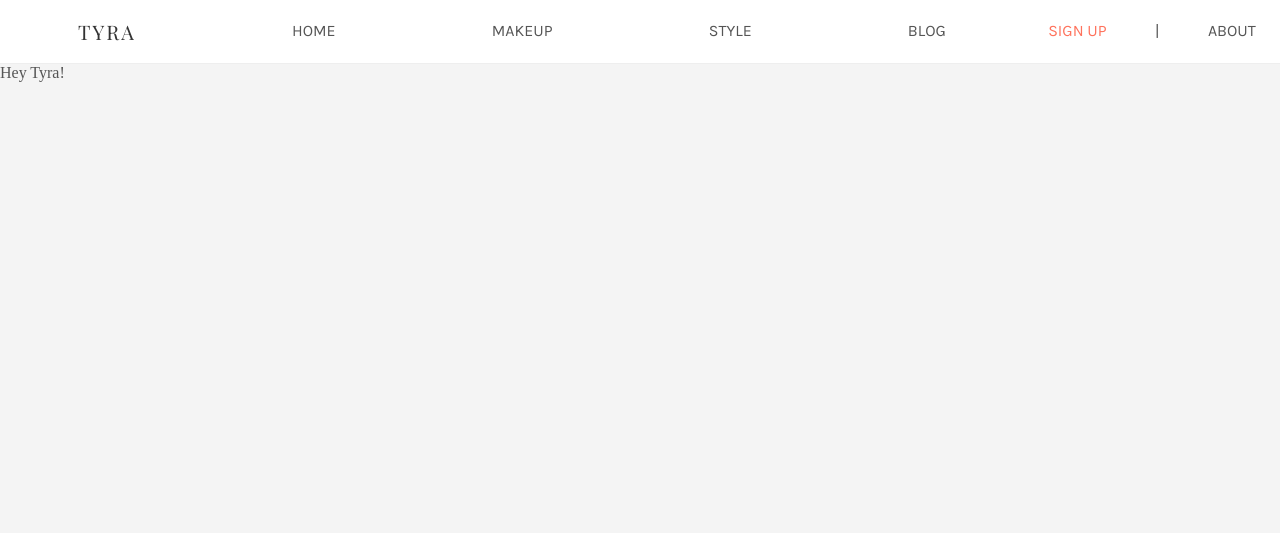
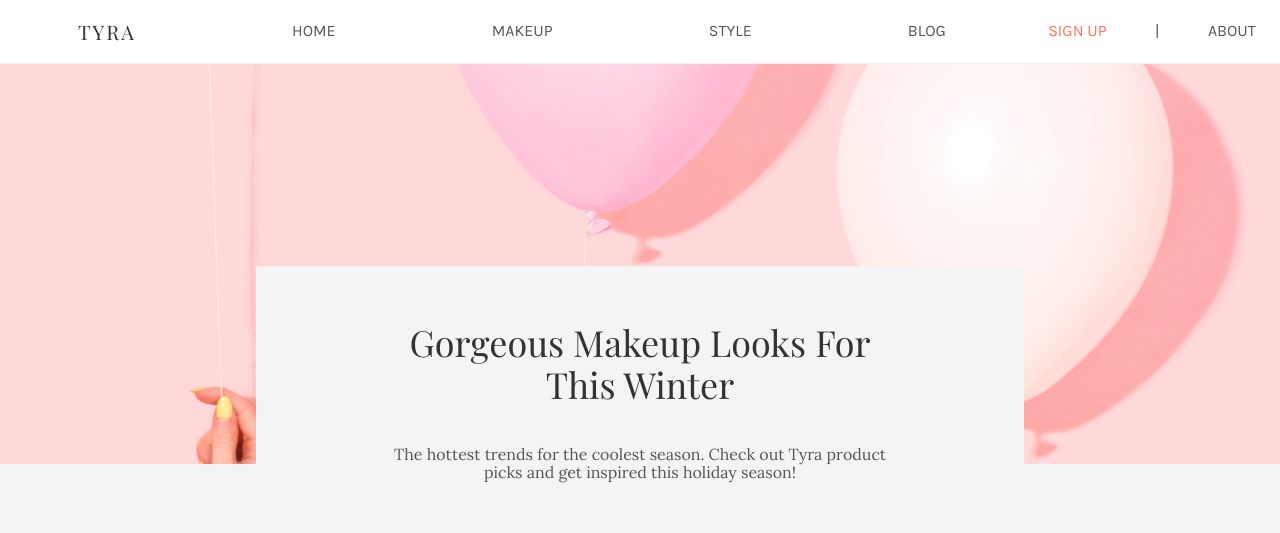
Before and after one commit to madelyneriksen/gatsby-starter-tyra, a Gatsby site: page / in a window 1280 px wide. Built offline with nearby package versions, Linux system fonts and the light colour scheme; Gatsby itself is replaced by a stand-in of ours.

Commit message:
Added sketch of new homepage hero unit.

```diff
--- a/content/posts/my-post.md
+++ b/content/posts/my-post.md
@@ -7,7 +7,7 @@ category: "makeup"
 date: "2018-01-01"
 slug: "/post"
 postImage: "./img/balloons.jpg"
-metaDescription: ""
+metaDescription: "The hottest trends for the coolest season. Check out Tyra product picks and get inspired this holiday season!"
 
 ---
 
--- a/src/common/styles/custom.tachyons.css
+++ b/src/common/styles/custom.tachyons.css
@@ -9,3 +9,9 @@
 .display {
   font-family: "Playfair Display", serif;
 }
+
+@media screen and (min-width: 60em) {
+  .tl-75-l {
+    transform: translateY(-75%);
+  }
+}
--- /dev/null
+++ b/src/homepage/components/hero.js
@@ -0,0 +1,18 @@
+import React from "react"
+import Img from 'gatsby-image';
+import '../../common/styles/custom.tachyons.css'
+import 'tachyons';
+
+export default (props) => (
+  <React.Fragment>
+    <Img
+      className="w-100 vh-50 mw9 center"
+      fluid={props.image}
+      alt={props.description} />
+    <div
+      className="h-auto bg-near-white mw7 w-100 flex flex-column items-center justify-center pv4 ph2 center tl-75-l">
+      <h1 className="fw1 display dark-gray db tc w-100 mw6 f3 f2-ns">{props.title}</h1>
+      <p className="serif mw6 tc f5 dn dib-l">{props.description}</p>
+    </div>
+  </React.Fragment>
+)
--- a/src/pages/index.js
+++ b/src/pages/index.js
@@ -1,8 +1,38 @@
 import React from "react"
 import Layout from '../common/layouts';
+import { graphql } from 'gatsby';
+import Hero from '../homepage/components/hero';
 
-export default () => (
-  <Layout>
-    <div>Hey Tyra!</div>
-  </Layout>
-)
+export default ({ data }) => {
+  const post = data.post.edges[0].node;
+  return (
+    <Layout>
+      <Hero
+        title={post.frontmatter.title}
+        image={post.frontmatter.postImage.childImageSharp.fluid}
+        description={post.frontmatter.description} />
+    </Layout>
+  )
+}
+
+export const query = graphql`
+  query {
+    post: allMarkdownRemark(limit: 1, sort: {order: DESC, fields: frontmatter___date}) {
+      edges {
+        node {
+          frontmatter {
+            title
+            description: metaDescription
+            postImage {
+              childImageSharp {
+                fluid(maxWidth: 1920) {
+                  ...GatsbyImageSharpFluid
+                }
+              }
+            }
+          }
+        }
+      }
+    }
+  }
+`
```
